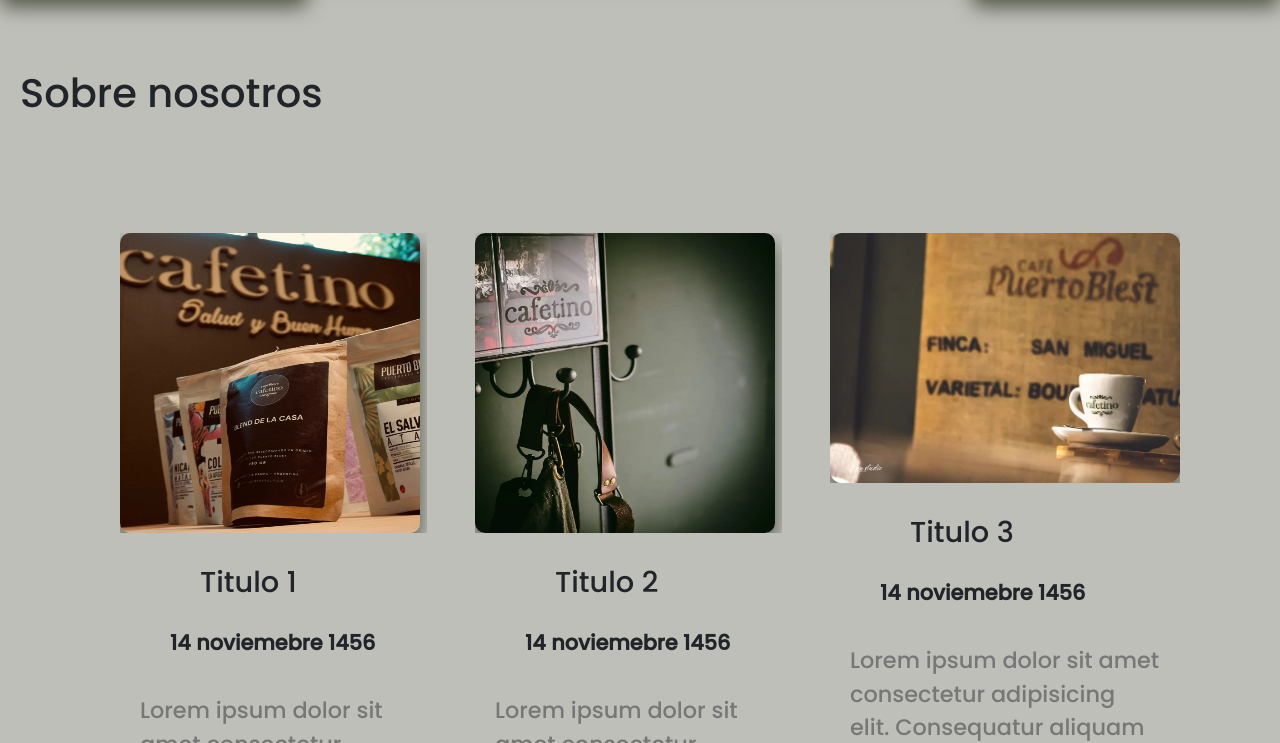
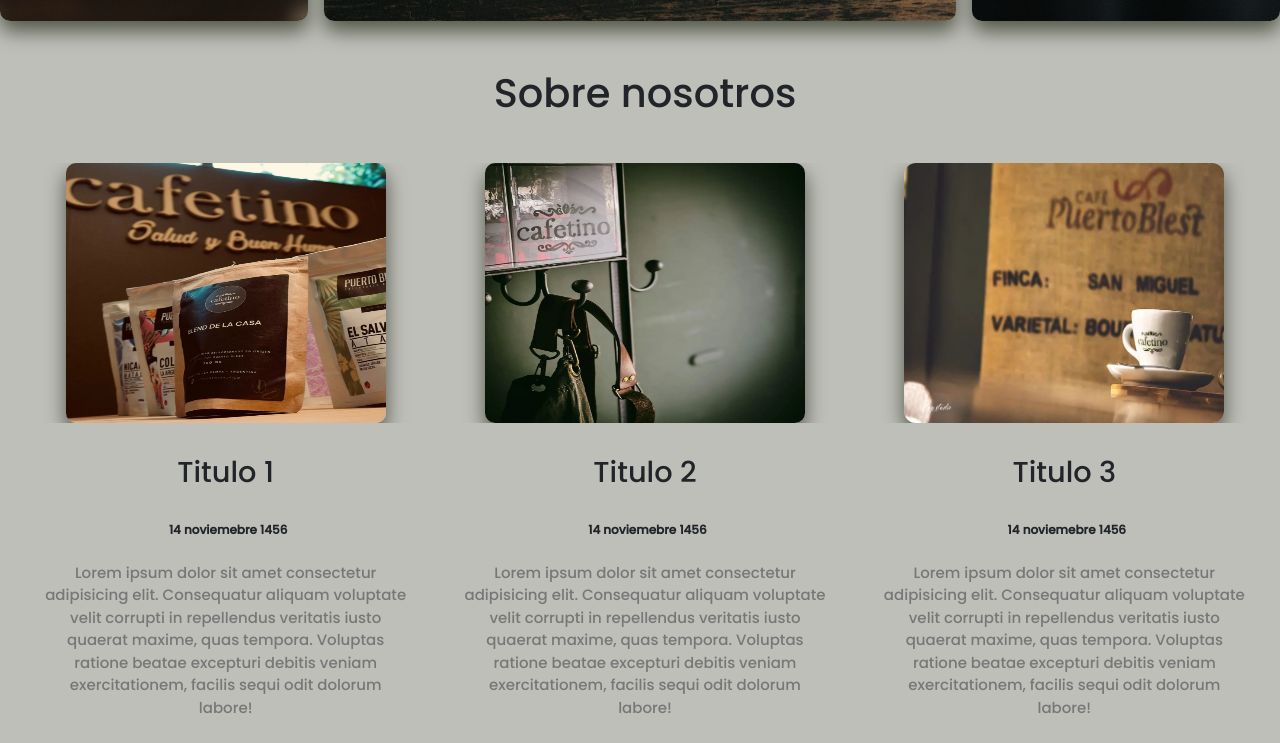
Before and after one commit to JonitoProgramer/Cafetino, a plain HTML site: page index.html in a window 1280 px wide. Shown: the part 2760-3503 px from the top of the page. Drawn offline with nearby package versions, Linux system fonts and the light colour scheme; a web font is replaced by a local one.

Commit message:
agregado de sobre nosotros

```diff
--- a/css/styles.css
+++ b/css/styles.css
@@ -246,8 +246,6 @@
     color:#BB8F60;
   }
 
-
-
   /*>>>> INICIO GALERIA DE FOTOS <<<<*/
 
   .galeria {
@@ -260,7 +258,7 @@
 
   .galeria img {
     width: 100%;
-	  height: 95%;
+	  height: 100%;
 	  object-fit: cover;
     border-radius: 10px;
     box-shadow: 0 10px 20px #515546;
@@ -279,7 +277,7 @@
     display: flex;
 	  flex-direction: column;
     gap: 0.5rem;
-    margin-left: 20px;
+    margin-left: 10px;
 
   }
 
@@ -287,7 +285,14 @@
     display: grid;
 	  grid-template-columns: repeat(3, 1fr);
 	  gap: 3rem;
-    padding: 100px;
+    padding: 30px;
+    justify-content: center;
+    text-align: center;
+
+  }
+
+  .nosotrosh1 {
+    text-align: center;
   }
 
   .carta-entera {
@@ -304,25 +309,26 @@
   }
 
   .fotonosotros1 {
-    width: 300px;
-    height: 300px;
+    width: 320px;
+    height: 260px;
     border-radius: 10px;
     box-shadow: 0 10px 20px #515546;
 
   }
 
   .fotonosotros2 {
-    width: 300px;
-    height: 300px;
+    width: 320px;
+    height: 260px;
     box-shadow: 0 10px 20px #515546;
     border-radius: 10px;
   }
 
   .fotonosotros3 {
-    width: 350px;
-    height: 250px;
+    width: 320px;
+    height: 260px;
     box-shadow: 0 10px 20px #515546;
     border-radius: 12px;
+
 
   }
 
@@ -331,7 +337,7 @@
 	margin-bottom: 1.7rem;
 	color: var(--dark-color);
 	font-weight: 500;
-  margin-left: 80px;
+
   }
 
   .contenido-nosotros h3:hover {
@@ -341,22 +347,19 @@
 
   .contenido-nosotros p {
     margin-top: 1rem;
-	font-size: 1.4rem;
-	color: #777;
-  padding: 20px;
+	  font-size: 15px;
+	  color: #777;
+    padding: 5px;
   }
 
   .fechanosotros {
     color: var(--primary-color);
-	font-size: 1.3rem;
-  margin-left: 50px;
+	  font-size: 12px;
+    margin-left: 5px;
 
   }
 
   /*>>>> FIN SOBRE NOSOTROS <<<<*/
-
-
-
 
   /*>>>> INICIO FOOTER <<<<*/
 
--- a/index.html
+++ b/index.html
@@ -30,7 +30,8 @@
               <div class="collapse navbar-collapse" id="navbarNavAltMarkup">
                 <div class="navbar-nav">
                   <a class="nav-link active" aria-current="page" href="#"><span class="header__navbar-efecto">INICIO</span></a>
-                  <a class="nav-link active" aria-current="page" href="./pages/sobre-nosotros.html"><span class="header__navbar">SOBRE NOSOTROS</span></a></a>
+                  <a class="nav-link active" aria-current="page" href="#sobre-nosotros"><span class="header__navbar">SOBRE NOSOTROS</span></a>
+
                   <a class="nav-link active" aria-current="page" href="./pages/contacto.html"><span class="header__navbar">CONTACTO</span></a></a>
                 </div>
               </div>
@@ -116,7 +117,7 @@
 
   </section>
 
-  <section  class="contenedor nosotros">
+  <section id="sobre-nosotros" class="contenedor nosotros">
     <h1 class="nosotrosh1">Sobre nosotros</h1>
       <div class="sobre-nosotros">
         <div class="carta-entera">
@@ -155,7 +156,7 @@
             <p>Lorem ipsum dolor sit amet consectetur adipisicing elit. Consequatur aliquam voluptate velit corrupti in repellendus veritatis iusto quaerat maxime, quas tempora. Voluptas ratione beatae excepturi debitis veniam exercitationem, facilis sequi odit dolorum labore!</p>
           </div>
       </div>
-
+    </div>
     </section>
     </main>
     <footer class="footer">
```
